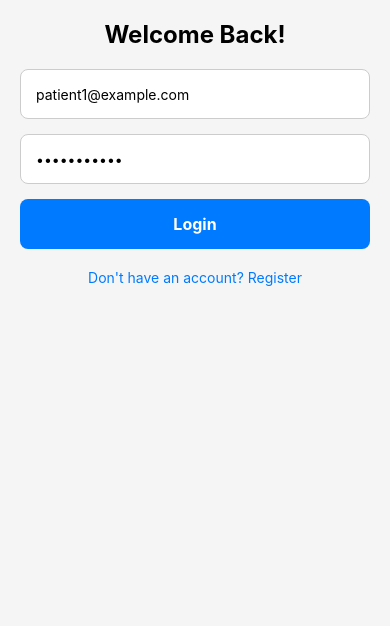
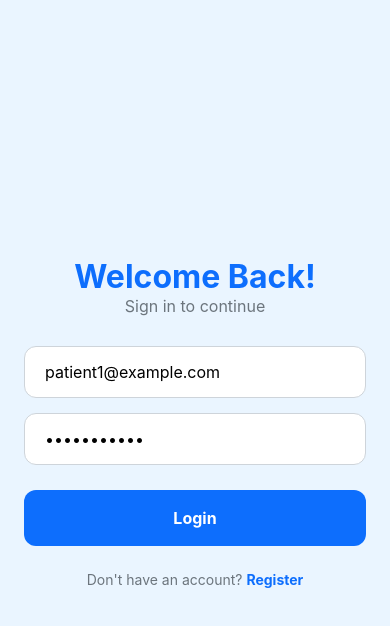
Before and after one commit to SSAKTHITSELVAN/dr_ai_expo, a React Native app: screen /Login in a window 390 px wide. Shown: the top 626 px of the page. Built offline with nearby package versions, Linux system fonts and the light colour scheme.

Commit message:
Updated login page

```diff
--- a/package.json
+++ b/package.json
@@ -18,6 +18,7 @@
     "expo-camera": "^17.0.8",
     "expo-image-picker": "^17.0.8",
     "expo-location": "^19.0.7",
+    "expo-secure-store": "^15.0.7",
     "expo-status-bar": "~3.0.8",
     "react": "19.1.0",
     "react-native": "0.81.4",
--- a/src/screens/auth/LoginScreen.js
+++ b/src/screens/auth/LoginScreen.js
@@ -1,12 +1,12 @@
 import React, { useState } from 'react';
-import { View, Text, TextInput, TouchableOpacity, Alert } from 'react-native';
+import { View, Text, TextInput, TouchableOpacity, StyleSheet, ActivityIndicator } from 'react-native';
 import { useAuth } from '../../services/AuthContext';
-import { globalStyles } from '../../styles/globalStyles';
 
 const LoginScreen = ({ navigation }) => {
     const [email, setEmail] = useState('patient1@example.com');
     const [password, setPassword] = useState('password123');
     const [error, setError] = useState('');
+    const [loading, setLoading] = useState(false);
     const { login } = useAuth();
 
     const handleLogin = async () => {
@@ -15,41 +15,126 @@ const LoginScreen = ({ navigation }) => {
             return;
         }
         setError('');
+        setLoading(true);
+        try {
             const result = await login(email, password);
             if (!result.success) {
                 setError(result.error);
             }
+        } finally {
+            setLoading(false);
+        }
     };
 
     return (
-        <View style={globalStyles.container}>
-            <Text style={globalStyles.title}>Welcome Back!</Text>
-            {error ? <Text style={globalStyles.errorText}>{error}</Text> : null}
+        <View style={styles.container}>
+            <Text style={styles.title}>Welcome Back!</Text>
+            <Text style={styles.subtitle}>Sign in to continue</Text>
+            {error ? <Text style={styles.errorText}>{error}</Text> : null}
+            <View style={styles.inputContainer}>
                 <TextInput
-                style={globalStyles.input}
+                    style={styles.input}
                     placeholder="Email"
                     value={email}
                     onChangeText={setEmail}
                     keyboardType="email-address"
                     autoCapitalize="none"
+                    placeholderTextColor="#888"
                 />
+            </View>
+            <View style={styles.inputContainer}>
                 <TextInput
-                style={globalStyles.input}
+                    style={styles.input}
                     placeholder="Password"
                     value={password}
                     onChangeText={setPassword}
                     secureTextEntry
+                    placeholderTextColor="#888"
                 />
-            <TouchableOpacity style={globalStyles.button} onPress={handleLogin}>
-                <Text style={globalStyles.buttonText}>Login</Text>
+            </View>
+            <TouchableOpacity
+                style={[styles.button, loading && styles.buttonDisabled]}
+                onPress={handleLogin}
+                disabled={loading}
+            >
+                {loading ? (
+                    <ActivityIndicator color="#fff" />
+                ) : (
+                    <Text style={styles.buttonText}>Login</Text>
+                )}
             </TouchableOpacity>
-            <TouchableOpacity style={{ marginTop: 20 }} onPress={() => navigation.navigate('Register')}>
-                <Text style={{ textAlign: 'center', color: '#007bff' }}>
-                    Don't have an account? Register
+            <TouchableOpacity style={styles.registerContainer} onPress={() => navigation.navigate('Register')}>
+                <Text style={styles.registerText}>
+                    Don't have an account? <Text style={styles.registerLink}>Register</Text>
                 </Text>
             </TouchableOpacity>
         </View>
     );
 };
 
+const styles = StyleSheet.create({
+    container: {
+        flex: 1,
+        justifyContent: 'center',
+        padding: 24,
+        backgroundColor: '#eaf5ff', // Light blue background
+    },
+    title: {
+        fontSize: 32,
+        fontWeight: 'bold',
+        color: '#0d6efd', // Primary blue
+        textAlign: 'center',
+    },
+    subtitle: {
+        fontSize: 16,
+        color: '#6c757d', // Gray text
+        textAlign: 'center',
+        marginBottom: 30,
+    },
+    errorText: {
+        color: '#dc3545', // Red for errors
+        textAlign: 'center',
+        marginBottom: 10,
+    },
+    inputContainer: {
+        marginBottom: 15,
+    },
+    input: {
+        backgroundColor: '#fff',
+        paddingHorizontal: 20,
+        paddingVertical: 15,
+        borderRadius: 12,
+        fontSize: 16,
+        borderWidth: 1,
+        borderColor: '#ced4da',
+    },
+    button: {
+        backgroundColor: '#0d6efd', // Primary blue
+        padding: 18,
+        borderRadius: 12,
+        alignItems: 'center',
+        marginTop: 10,
+    },
+    buttonDisabled: {
+        backgroundColor: '#6ea8ff', // Lighter blue when disabled
+    },
+    buttonText: {
+        color: '#fff',
+        fontWeight: 'bold',
+        fontSize: 16,
+    },
+    registerContainer: {
+        marginTop: 25,
+    },
+    registerText: {
+        textAlign: 'center',
+        color: '#6c757d',
+        fontSize: 14,
+    },
+    registerLink: {
+        color: '#0d6efd',
+        fontWeight: 'bold',
+    }
+});
+
 export default LoginScreen;
--- a/src/services/api.js
+++ b/src/services/api.js
@@ -4,7 +4,7 @@ import * as SecureStore from 'expo-secure-store';
 // IMPORTANT: Replace this with your computer's local IP address.
 // On Windows, run `ipconfig` in cmd. On Mac/Linux, run `ifconfig` in terminal.
 // Your phone and computer must be on the same Wi-Fi network.
-const API_BASE_URL = 'http://192.168.1.5:8000/api'; // <--- CHANGE THIS
+const API_BASE_URL = 'https://w27zss2w-8000.inc1.devtunnels.ms/api'; // <--- CHANGE THIS
 
 const api = axios.create({
   baseURL: API_BASE_URL,
```
Also changed, not shown: 1 other file (tests, documents, lock files or other folders). Lines whose indentation alone changed are shown as unchanged.
